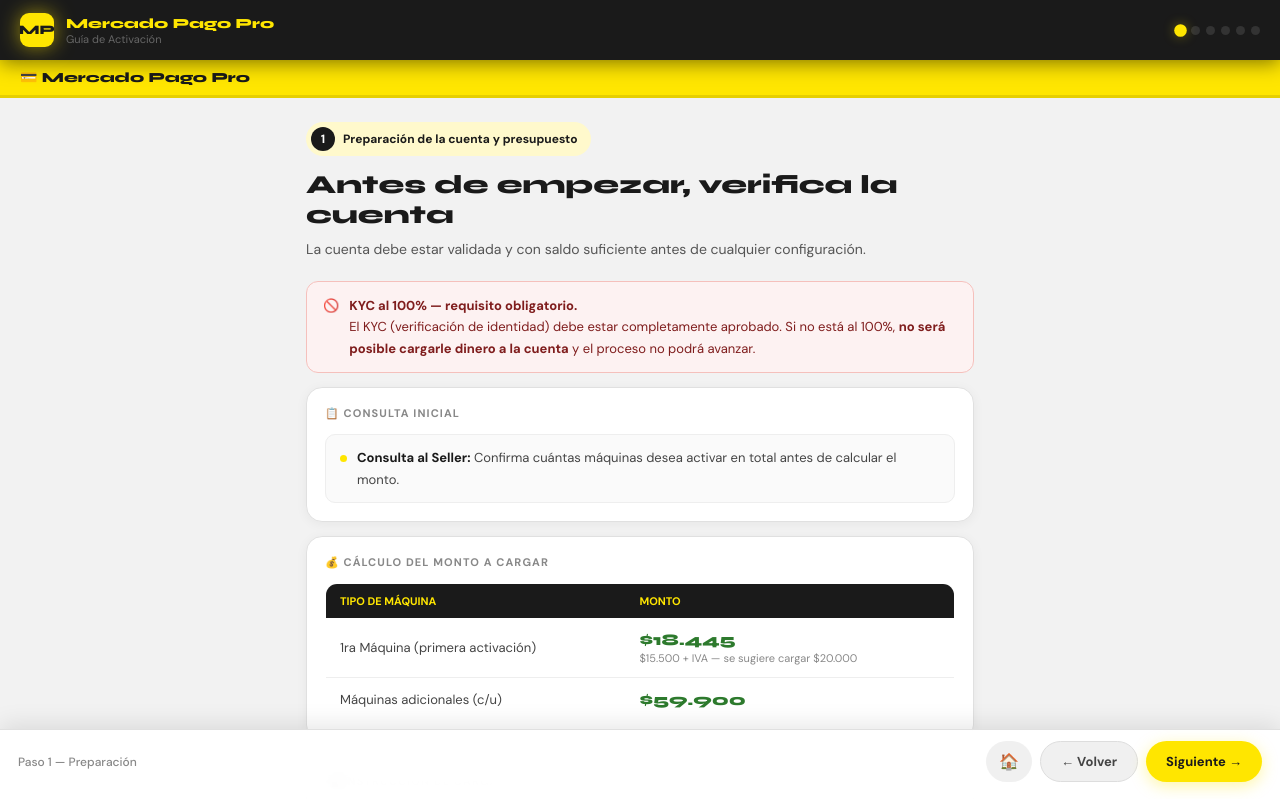
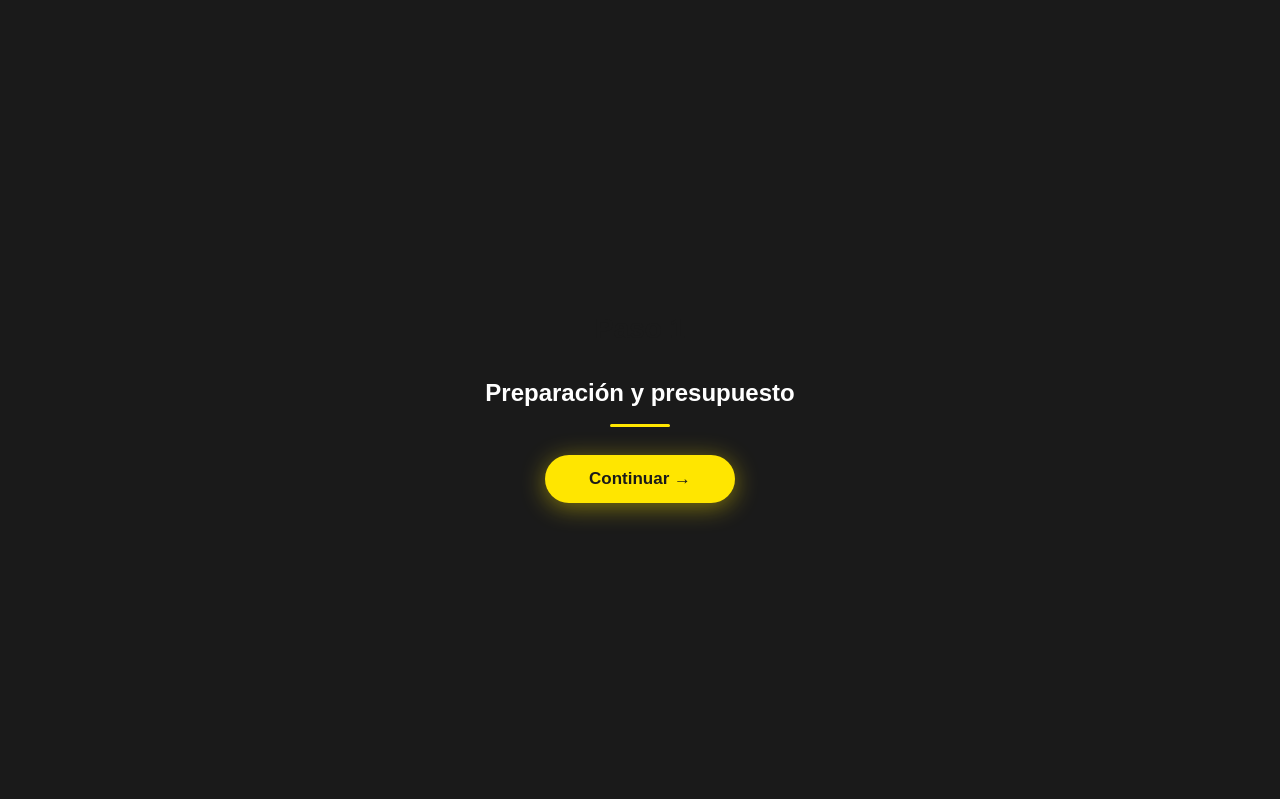
Before and after one commit to Mendeth/FmasV, a plain HTML site: page index.html in a window 1280 px wide. Both pictures are taken after a click on the button "Comenzar ahora →". Shown: the top 799 px of the page. Drawn offline with Linux system fonts and the light colour scheme.

Commit message:
Update index.html

```diff
--- a/index.html
+++ b/index.html
@@ -4,7 +4,6 @@
 <meta charset="UTF-8">
 <meta name="viewport" content="width=device-width, initial-scale=1.0">
 <title>Mercado Pago Pro</title>
-<link href="https://fonts.googleapis.com/css2?family=DM+Sans:wght@400;500;600;700&family=Syne:wght@700;800&display=swap" rel="stylesheet">
 <style>
 :root {
   --black: #1a1a1a;
@@ -25,11 +24,105 @@
 * { margin:0; padding:0; box-sizing:border-box; }
 
 body {
-  font-family: 'DM Sans', sans-serif;
+  font-family: Arial, sans-serif;
   background: var(--bg);
   color: var(--text);
   overflow-x: hidden;
 }
+
+/* ── STEP INDICATOR ── */
+.step-indicator {
+  display: none;
+  position: fixed;
+  inset: 0;
+  background: #1a1a1a;
+  z-index: 1000;
+  align-items: center;
+  justify-content: center;
+  flex-direction: column;
+  gap: 16px;
+  animation: indicatorIn 0.35s cubic-bezier(.22,.68,0,1.2) both;
+}
+
+.step-indicator.show { display: flex; }
+
+@keyframes indicatorIn {
+  from { opacity: 0; transform: scale(0.85); }
+  to   { opacity: 1; transform: scale(1); }
+}
+
+@keyframes indicatorOut {
+  from { opacity: 1; transform: scale(1); }
+  to   { opacity: 0; transform: scale(1.1); }
+}
+
+.step-indicator.hide { animation: indicatorOut 0.3s ease both; }
+
+.si-num {
+  width: auto; min-width: 80px; height: 64px; border-radius: 18px;
+  padding: 0 24px;
+  display: flex; align-items: center; justify-content: center;
+  font-family: Arial, sans-serif;
+  font-size: 28px; font-weight: 800;
+  animation: numPop 0.5s cubic-bezier(.34,1.56,.64,1) 0.1s both;
+}
+
+@keyframes numPop {
+  from { transform: scale(0) rotate(-15deg); opacity: 0; }
+  to   { transform: scale(1) rotate(0deg); opacity: 1; }
+}
+
+.si-num.black  { background: #ffe600; color: #1a1a1a; box-shadow: 0 0 40px rgba(255,230,0,0.5); }
+.si-num.yellow { background: #ffe600; color: #1a1a1a; box-shadow: 0 0 40px rgba(255,230,0,0.5); }
+
+.si-title {
+  font-family: Arial, sans-serif;
+  font-size: 24px; font-weight: 700;
+  color: #ffffff;
+  text-align: center;
+  padding: 0 40px;
+  line-height: 1.3;
+  animation: fadeIn 0.4s ease 0.3s both;
+}
+
+.si-bar {
+  width: 60px; height: 3px;
+  background: #ffe600;
+  border-radius: 100px;
+  animation: barGrow 0.5s ease 0.4s both;
+}
+
+@keyframes barGrow {
+  from { width: 0; opacity: 0; }
+  to   { width: 60px; opacity: 1; }
+}
+
+.si-btn {
+  margin-top: 12px;
+  padding: 14px 44px;
+  background: #ffe600;
+  color: #1a1a1a;
+  border: none;
+  border-radius: 100px;
+  font-family: Arial, sans-serif;
+  font-size: 17px;
+  font-weight: 800;
+  cursor: pointer;
+  box-shadow: 0 4px 24px rgba(255,230,0,0.45);
+  animation: fadeIn 0.4s ease 0.5s both;
+  transition: transform 0.2s cubic-bezier(.34,1.56,.64,1), box-shadow 0.2s;
+  position: relative;
+  overflow: hidden;
+}
+.si-btn::after {
+  content: '';
+  position: absolute; inset: 0;
+  background: linear-gradient(90deg, transparent 0%, rgba(255,255,255,0.3) 50%, transparent 100%);
+  transform: translateX(-100%);
+  transition: transform 0.4s ease;
+}
+.si-btn:hover { transform: scale(1.06); box-shadow: 0 6px 32px rgba(255,230,0,0.6); }
+.si-btn:hover::after { transform: translateX(100%); }
 
 /* ── TOPBAR ── */
 .topbar {
@@ -51,8 +144,8 @@
   background: var(--yellow);
   border-radius: 9px;
   display: flex; align-items: center; justify-content: center;
-  font-family: 'Syne', sans-serif;
-  font-size: 13px; font-weight: 800; color: var(--black);
+  font-family: Arial, sans-serif;
+  font-size: 15px; font-weight: 800; color: var(--black);
   box-shadow: 0 0 12px var(--yellow-glow);
   animation: logoPulse 3s ease-in-out infinite;
 }
@@ -62,8 +155,8 @@
   50%      { box-shadow: 0 0 22px rgba(255,230,0,0.6); }
 }
 
-.topbar-title { color: var(--yellow); font-family: 'Syne', sans-serif; font-size: 14px; font-weight: 800; }
-.topbar-sub   { color: #666; font-size: 11px; }
+.topbar-title { color: var(--yellow); font-family: Arial, sans-serif; font-size: 16px; font-weight: 800; }
+.topbar-sub   { color: #ffffff; font-size: 13px; font-weight: 600; }
 
 .pdots { display: flex; gap: 6px; align-items: center; }
 .pdot {
@@ -77,17 +170,7 @@
 .pdot.done   { background: #4caf50; }
 
 /* ── TITLE BAR ── */
-.titlebar {
-  background: var(--yellow);
-  padding: 9px 20px;
-  display: flex; align-items: center; gap: 8px;
-  font-family: 'Syne', sans-serif;
-  font-size: 14px; font-weight: 800; color: var(--black);
-  border-bottom: 3px solid var(--yellow-dark);
-  position: sticky;
-  top: 60px;
-  z-index: 200;
-}
+
 
 /* ── SLIDES ── */
 .wrap { max-width: 700px; margin: 0 auto; padding: 24px 16px 110px; }
@@ -116,33 +199,39 @@
 /* ── STEP PILL ── */
 .step-pill {
   display: inline-flex; align-items: center; gap: 8px;
-  background: #fff9cc;
-  padding: 5px 14px 5px 5px;
+  background: #ffe600;
+  border: none;
+  padding: 6px 16px 6px 6px;
   border-radius: 100px;
-  font-size: 12px; font-weight: 700;
-  margin-bottom: 14px;
+  font-size: 14px; font-weight: 700;
+  color: #1a1a1a !important;
+  margin-bottom: 16px;
+  box-shadow: 0 3px 12px rgba(255,230,0,0.4);
   animation: fadeIn 0.5s ease 0.1s both;
 }
+.step-pill * { color: #1a1a1a !important; }
+.step-pill .pill-num { background: #1a1a1a !important; color: #ffe600 !important; }
 
 .pill-num {
   width: 24px; height: 24px; border-radius: 50%;
   display: flex; align-items: center; justify-content: center;
-  font-size: 12px; font-weight: 800;
+  font-size: 14px; font-weight: 800;
   transition: transform 0.2s;
 }
 .step-pill:hover .pill-num { transform: rotate(10deg) scale(1.1); }
-.pill-black  { background: var(--black); color: white; }
-.pill-yellow { background: var(--yellow); color: var(--black); }
+.pill-black  { background: #ffe600; color: #1a1a1a; }
+.pill-yellow { background: #ffffff; color: #1a1a1a; }
 
 .slide-title {
-  font-family: 'Syne', sans-serif;
-  font-size: 26px; font-weight: 800;
-  line-height: 1.15; margin-bottom: 8px;
+  font-family: Arial, sans-serif;
+  font-size: 26px; font-weight: 700;
+  line-height: 1.2; margin-bottom: 8px;
+  letter-spacing: -0.01em;
   animation: fadeIn 0.5s ease 0.15s both;
 }
 
 .slide-desc {
-  font-size: 14px; color: var(--soft);
+  font-size: 16px; color: var(--soft);
   line-height: 1.65; margin-bottom: 20px;
   animation: fadeIn 0.5s ease 0.2s both;
 }
@@ -178,7 +267,7 @@
 }
 
 .card-title {
-  font-size: 11px; font-weight: 700;
+  font-size: 13px; font-weight: 700;
   text-transform: uppercase; letter-spacing: .1em;
   color: var(--muted); margin-bottom: 14px;
 }
@@ -190,7 +279,7 @@
   display: flex; gap: 10px; align-items: flex-start;
   background: #fafafa; border: 1px solid #eee;
   border-radius: 10px; padding: 12px 14px;
-  font-size: 13px; line-height: 1.65; color: #444;
+  font-size: 15px; line-height: 1.65; color: #444;
   transition: background 0.2s, border-color 0.2s, transform 0.2s;
 }
 
@@ -204,7 +293,7 @@
   min-width: 22px; height: 22px; border-radius: 6px;
   background: var(--yellow); color: var(--black);
   display: flex; align-items: center; justify-content: center;
-  font-size: 11px; font-weight: 800; flex-shrink: 0; margin-top: 2px;
+  font-size: 13px; font-weight: 800; flex-shrink: 0; margin-top: 2px;
   transition: transform 0.2s;
 }
 .item:hover .item-num { transform: scale(1.15); }
@@ -229,23 +318,33 @@
 }
 .ptable th {
   background: var(--black); color: var(--yellow);
-  font-size: 11px; font-weight: 700; text-transform: uppercase;
+  font-size: 13px; font-weight: 700; text-transform: uppercase;
   padding: 10px 14px; text-align: left;
 }
 .ptable td {
-  padding: 12px 14px; font-size: 13px;
+  padding: 12px 14px; font-size: 15px;
   color: #444; border-bottom: 1px solid #eee;
   transition: background 0.2s;
 }
 .ptable tr:hover td { background: #fff9cc; }
 .ptable tr:last-child td { border-bottom: none; }
-.price-amount { font-family: 'Syne', sans-serif; font-size: 16px; font-weight: 800; color: var(--green); }
-.price-note   { font-size: 11px; color: var(--muted); display: block; margin-top: 2px; }
+.price-amount {
+  font-family: Arial, sans-serif;
+  font-size: 19px;
+  font-weight: 700;
+  color: var(--black);
+  background: var(--yellow);
+  padding: 2px 10px;
+  border-radius: 6px;
+  display: inline-block;
+  letter-spacing: 0.01em;
+}
+.price-note   { font-size: 13px; color: var(--muted); display: block; margin-top: 2px; }
 
 /* ── CALLOUTS ── */
 .callout {
   border-radius: 12px; padding: 13px 16px;
-  font-size: 13px; line-height: 1.65;
+  font-size: 15px; line-height: 1.65;
   display: flex; gap: 10px; align-items: flex-start;
   margin-bottom: 14px;
   transition: transform 0.2s, box-shadow 0.2s;
@@ -284,8 +383,8 @@
 .ov-num {
   width: 36px; height: 36px; border-radius: 10px;
   display: flex; align-items: center; justify-content: center;
-  font-family: 'Syne', sans-serif;
-  font-size: 16px; font-weight: 800; flex-shrink: 0;
+  font-family: Arial, sans-serif;
+  font-size: 18px; font-weight: 800; flex-shrink: 0;
   transition: transform 0.25s cubic-bezier(.34,1.56,.64,1);
 }
 .ov-item:hover .ov-num { transform: rotate(-8deg) scale(1.1); }
@@ -293,10 +392,10 @@
 .ov-black  { background: var(--black); color: white; }
 .ov-yellow { background: var(--yellow); color: var(--black); }
 .ov-text { flex: 1; }
-.ov-label { font-size: 13px; font-weight: 700; color: var(--black); }
-.ov-sub   { font-size: 11px; color: var(--muted); margin-top: 2px; }
+.ov-label { font-size: 15px; font-weight: 700; color: var(--black); }
+.ov-sub   { font-size: 13px; color: var(--muted); margin-top: 2px; }
 .ov-arrow {
-  color: #ccc; font-size: 20px;
+  color: #ccc; font-size: 22px;
   transition: transform 0.2s, color 0.2s;
 }
 .ov-item:hover .ov-arrow { transform: translateX(4px); color: var(--yellow-dark); }
@@ -320,7 +419,7 @@
 }
 
 .rocket {
-  font-size: 52px; display: block; margin-bottom: 14px;
+  font-size: 54px; display: block; margin-bottom: 14px;
   animation: rocketBounce 2s ease-in-out infinite;
   filter: drop-shadow(0 4px 12px rgba(255,230,0,0.3));
 }
@@ -331,16 +430,16 @@
 }
 
 .welcome-box h2 {
-  font-family: 'Syne', sans-serif;
-  color: white; font-size: 24px; font-weight: 800; margin-bottom: 10px;
+  font-family: Arial, sans-serif;
+  color: white; font-size: 26px; font-weight: 800; margin-bottom: 10px;
 }
-.welcome-box p { color: rgba(255,255,255,.72); font-size: 14px; line-height: 1.65; margin-bottom: 24px; }
+.welcome-box p { color: rgba(255,255,255,.72); font-size: 16px; line-height: 1.65; margin-bottom: 24px; }
 
 .welcome-btn {
   background: var(--yellow); color: var(--black);
   padding: 14px 36px; border-radius: 100px;
-  font-family: 'Syne', sans-serif;
-  font-size: 15px; font-weight: 800; border: none; cursor: pointer;
+  font-family: Arial, sans-serif;
+  font-size: 17px; font-weight: 800; border: none; cursor: pointer;
   box-shadow: 0 4px 20px var(--yellow-glow);
   transition: transform 0.2s cubic-bezier(.34,1.56,.64,1), box-shadow 0.2s;
   position: relative; overflow: hidden;
@@ -363,22 +462,22 @@
   animation: fadeIn 0.5s ease both;
 }
 .final-box .emoji {
-  font-size: 48px; display: block; margin-bottom: 14px;
+  font-size: 50px; display: block; margin-bottom: 14px;
   animation: partyPop 0.6s cubic-bezier(.34,1.56,.64,1) 0.2s both;
 }
 @keyframes partyPop {
   from { transform: scale(0) rotate(-20deg); opacity: 0; }
   to   { transform: scale(1) rotate(0deg); opacity: 1; }
 }
-.final-box h2 { font-family: 'Syne', sans-serif; color: white; font-size: 24px; font-weight: 800; margin-bottom: 8px; }
-.final-box p  { color: rgba(255,255,255,.7); font-size: 14px; line-height: 1.6; }
+.final-box h2 { font-family: Arial, sans-serif; color: white; font-size: 26px; font-weight: 800; margin-bottom: 8px; }
+.final-box p  { color: rgba(255,255,255,.7); font-size: 16px; line-height: 1.6; }
 
 .checklist { display: flex; flex-direction: column; gap: 9px; }
 .check-item {
   display: flex; align-items: center; gap: 11px;
   background: white; border: 1px solid var(--border);
   border-radius: 12px; padding: 12px 15px;
-  font-size: 13px; color: #444;
+  font-size: 15px; color: #444;
   transition: transform 0.2s, border-color 0.2s, background 0.2s;
   animation: fadeIn 0.4s ease both;
 }
@@ -394,7 +493,7 @@
   width: 26px; height: 26px; border-radius: 50%;
   background: #fff9cc; border: 2px solid var(--yellow);
   display: flex; align-items: center; justify-content: center;
-  font-size: 12px; font-weight: 800; color: var(--black); flex-shrink: 0;
+  font-size: 14px; font-weight: 800; color: var(--black); flex-shrink: 0;
   transition: transform 0.25s cubic-bezier(.34,1.56,.64,1);
 }
 .check-item:hover .check-icon { transform: rotate(10deg) scale(1.15); }
@@ -412,7 +511,7 @@
 }
 
 .nav-label {
-  font-size: 12px; color: var(--muted);
+  font-size: 14px; color: var(--muted);
   flex: 1; overflow: hidden; white-space: nowrap; text-overflow: ellipsis;
   font-weight: 500;
 }
@@ -421,8 +520,8 @@
 
 .btn {
   padding: 10px 20px; border-radius: 100px;
-  font-family: 'DM Sans', sans-serif;
-  font-size: 13px; font-weight: 700; border: none; cursor: pointer;
+  font-family: Arial, sans-serif;
+  font-size: 15px; font-weight: 700; border: none; cursor: pointer;
   transition: transform 0.2s cubic-bezier(.34,1.56,.64,1), box-shadow 0.2s;
   position: relative; overflow: hidden;
 }
@@ -436,7 +535,7 @@
 }
 .btn:hover::after { transform: translateX(100%); }
 
-.btn-home  { background: #f0f0f0; color: #444; padding: 10px 13px; font-size: 16px; }
+.btn-home  { background: #f0f0f0; color: #444; padding: 10px 13px; font-size: 18px; }
 .btn-home:hover  { transform: scale(1.12) rotate(-5deg); background: #e8e8e8; }
 
 .btn-back  { background: #f0f0f0; color: #444; border: 1.5px solid #ddd; }
@@ -466,7 +565,6 @@
   <div class="pdots" id="pdots"></div>
 </div>
 
-<div class="titlebar">💳 Mercado Pago Pro</div>
 
 <div class="wrap">
 
@@ -490,7 +588,7 @@
 
 <!-- SLIDE 1 -->
 <div class="slide" id="s1">
-  <div class="step-pill"><div class="pill-num pill-black">1</div>Preparación de la cuenta y presupuesto</div>
+  <div class="step-pill"><div class="pill-num pill-black">1</div>Paso 1 — Preparación de la cuenta y presupuesto</div>
   <div class="slide-title">Antes de empezar, verifica la cuenta</div>
   <div class="slide-desc">La cuenta debe estar validada y con saldo suficiente antes de cualquier configuración.</div>
   <div class="callout c-danger"><span>🚫</span><div><strong>KYC al 100% — requisito obligatorio.</strong><br>El KYC (verificación de identidad) debe estar completamente aprobado. Si no está al 100%, <strong>no será posible cargarle dinero a la cuenta</strong> y el proceso no podrá avanzar.</div></div>
@@ -502,18 +600,18 @@
 
 <!-- SLIDE 2 -->
 <div class="slide" id="s2">
-  <div class="step-pill"><div class="pill-num pill-yellow">2</div>Adhesión al Plan Pro</div>
+  <div class="step-pill"><div class="pill-num pill-yellow">2</div>Paso 2 — Adhesión al Plan Pro</div>
   <div class="slide-title">Activación de la suscripción Pro</div>
   <div class="slide-desc">Con el saldo reflejado en la cuenta, es momento de adherirse al plan.</div>
-  <div class="card"><div class="card-title">🔍 Verificación previa</div><div class="item-list"><div class="item"><div class="item-dot"></div><div>Verifica que en la <strong>esquina superior derecha</strong> del navegador figure la <strong>cuenta del seller correctamente logueada</strong>. Si no lo está, puede arrojar errores.</div></div><div class="item"><div class="item-dot"></div><div>Confirma antes de continuar: cuenta correcta ✓, saldo disponible ✓.</div></div></div></div>
-  <div class="card"><div class="card-title">🔗 Pasos de adhesión</div><div class="item-list"><div class="item"><div class="item-num">1</div><div>Envía el <strong>Link de Suscripción</strong> al seller.</div></div><div class="item"><div class="item-num">2</div><div>El seller sigue los pasos para adherirse al plan dentro del link.</div></div><div class="item"><div class="item-num">3</div><div><strong>Nota técnica:</strong> El sistema solo verifica que el dinero esté en la cuenta. Aún no se realiza ningún cobro.</div></div><div class="item"><div class="item-num">4</div><div>Al finalizar, la <strong>misma suscripción redirigirá automáticamente</strong> al seller a la App de Mercado Pago, donde confirmará que la suscripción aparece como <span class="green">activa</span>.</div></div></div></div>
+  <div class="callout c-danger"><span>📅</span><div><strong>Atención: el envío del link de suscripción es válido hasta el día 17/05.</strong> A partir del 18/05 este proceso puede cambiar. Estar atento a las indicaciones del <strong>Doctor Paleo</strong> para conocer el nuevo procedimiento.</div></div>
+  <div class="card"><div class="card-title">🔗 Pasos de adhesión</div><div class="item-list"><div class="item"><div class="item-num">1</div><div>Envía el <strong>Link de Suscripción</strong> al seller.</div></div><div class="item"><div class="item-num">2</div><div>Una vez que el seller abra el link, verifica que en la <strong>esquina superior derecha</strong> del navegador figure la <strong>cuenta del seller correctamente logueada</strong>. Si no lo está, puede arrojar errores. Confirma: cuenta correcta ✓, saldo disponible ✓.</div></div><div class="item"><div class="item-num">3</div><div>El seller sigue los pasos para adherirse al plan dentro del link.</div></div><div class="item"><div class="item-num">4</div><div><strong>Nota técnica:</strong> El sistema solo verifica que el dinero esté en la cuenta. Aún no se realiza ningún cobro.</div></div><div class="item"><div class="item-num">5</div><div>Al finalizar, la <strong>misma suscripción redirigirá automáticamente</strong> al seller a la App de Mercado Pago, donde confirmará que la suscripción aparece como <span class="green">activa</span>.</div></div></div></div>
   <div class="callout c-warning"><span>⚠️</span><div><strong>El sistema puede mostrar "120 días gratis".</strong> Esto es un error de programación en proceso de corrección. Este servicio es de pago. No informárselo al cliente como condición real.</div></div>
   <div class="callout c-success"><span>✅</span><div>La app de Mercado Pago es la confirmación oficial. Si la suscripción aparece como activa ahí, el paso fue exitoso.</div></div>
 </div>
 
 <!-- SLIDE 3 -->
 <div class="slide" id="s3">
-  <div class="step-pill"><div class="pill-num pill-black">3</div>Venta de la primera máquina</div>
+  <div class="step-pill"><div class="pill-num pill-black">3</div>Paso 3 — Venta de la primera máquina</div>
   <div class="slide-title">Ejecución de la venta en Fast</div>
   <div class="slide-desc">Este paso se realiza <strong>una sola vez</strong> con <strong>una sola máquina</strong>. Se usa "Pie + Cuotas" únicamente aquí.</div>
   <div class="card"><div class="card-title">⚡ Proceso de venta</div><div class="item-list"><div class="item"><div class="item-num">1</div><div>Inicia la venta en Fast hasta llegar a <span class="orange">"Selección de Pago"</span>.</div></div><div class="item"><div class="item-num">2</div><div>Método de Pago: selecciona <span class="orange">"Pie + Cuotas"</span>.</div></div><div class="item"><div class="item-num">3</div><div>Se generará un link de pago. El seller lo paga con el <strong>saldo cargado previamente</strong>.</div></div></div></div>
@@ -523,26 +621,26 @@
 
 <!-- SLIDE 4 -->
 <div class="slide" id="s4">
-  <div class="step-pill"><div class="pill-num pill-yellow">4</div>Configuración de tasas y TPV</div>
+  <div class="step-pill"><div class="pill-num pill-yellow">4</div>Paso 4 — Configuración de tasas y TPV</div>
   <div class="slide-title">Configura el TPV sin setear tasas</div>
   <div class="slide-desc">Este paso tiene una acción crítica que no debe omitirse bajo ningún concepto.</div>
-  <div class="card"><div class="card-title">🖥️ Pasos de configuración</div><div class="item-list"><div class="item"><div class="item-num">1</div><div>Tras el pago, el sistema solicitará configurar las tasas.</div></div><div class="item"><div class="item-num">2</div><div>Ingresa el <strong>TPV de la máquina</strong> y presiona continuar.</div></div><div class="item"><div class="item-num">3</div><div>Finaliza la venta.</div></div></div></div>
+  <div class="card"><div class="card-title">🖥️ Pasos de configuración</div><div class="item-list"><div class="item"><div class="item-num">1</div><div>Tras el pago, el sistema solicitará configurar las tasas.</div></div><div class="item"><div class="item-num">2</div><div>Ingresa el <strong>TPV del seller</strong>.</div></div><div class="item"><div class="item-num">3</div><div>Finaliza la venta.</div></div></div></div>
   <div class="callout c-danger"><span>🚫</span><div><strong>Acción obligatoria: selecciona "No setear tasas" (dejar desactivadas).</strong><br>Esto es VITAL. Setear tasas manualmente genera problemas técnicos y bloqueos futuros.</div></div>
   <div class="callout c-warning"><span>🕐</span><div><strong>Las tasas se configurarán automáticamente entre las 11 y 12 del día siguiente.</strong> Informa al seller que puede utilizar las máquinas a partir de las 12 del mediodía del día siguiente para contar con las tasas F+V.</div></div>
 </div>
 
 <!-- SLIDE 5 -->
 <div class="slide" id="s5">
-  <div class="step-pill"><div class="pill-num pill-black">5</div>Activación de máquinas adicionales</div>
+  <div class="step-pill"><div class="pill-num pill-black">5</div>Paso 5 — Activación de máquinas adicionales</div>
   <div class="slide-title">Agrega todas las máquinas que necesites</div>
-  <div class="slide-desc">Desde esta activación ya puedes agregar <strong>2, 3, 4, 5 o más máquinas</strong>. Repite los pasos por cada una.</div>
+  <div class="slide-desc">Desde la segunda máquina en adelante — ya sean 3, 4, 5 o más — la venta se realiza de forma normal en Fast. Estas máquinas adicionales se pueden agregar <strong>en conjunto en una misma sesión</strong> o <strong>por separado en distintos momentos</strong>, según lo que necesites.</div>
   <div class="callout c-info"><span>ℹ️</span><div><strong>"Pie + Cuotas"</strong> fue solo para la primera. Todas las adicionales se activan con <strong>"Link de Pago"</strong>.</div></div>
-  <div class="card mt10"><div class="card-title">🔄 Repetir por cada máquina adicional</div><div class="item-list"><div class="item"><div class="item-num">1</div><div>Inicia una venta normal en Fast.</div></div><div class="item"><div class="item-num">2</div><div>Selección de Pago: utiliza <strong>"Link de Pago"</strong>.</div></div><div class="item"><div class="item-num">3</div><div>El seller paga los <strong>$59.900</strong> con su saldo disponible.</div></div><div class="item"><div class="item-num">4</div><div>Marca <span class="red">"No setear tasas"</span> al indicar el TPV.</div></div><div class="item"><div class="item-num">5</div><div>Presiona continuar y completa la venta. <strong>Repite desde el paso 1 para cada máquina.</strong></div></div></div></div>
+  <div class="card mt10"><div class="card-title">🔄 Nueva venta por cada máquina adicional</div><div class="item-list"><div class="item"><div class="item-num">1</div><div>Inicia una <strong>nueva venta</strong> en Fast.</div></div><div class="item"><div class="item-num">2</div><div>Selección de Pago: utiliza <strong>"Link de Pago"</strong>.</div></div><div class="item"><div class="item-num">3</div><div>El seller paga los <strong>$59.900 o más</strong>, según la cantidad de máquinas adicionales, con su saldo disponible.</div></div><div class="item"><div class="item-num">4</div><div>Marca <span class="red">"No setear tasas"</span> al indicar el TPV.</div></div><div class="item"><div class="item-num">5</div><div>Finaliza la venta.</div></div></div></div>
 </div>
 
 <!-- SLIDE 6 -->
 <div class="slide" id="s6">
-  <div class="step-pill"><div class="pill-num pill-yellow">6</div>Activación con Felipe Paleo</div>
+  <div class="step-pill"><div class="pill-num pill-yellow">6</div>Paso 6 — Activación con Felipe Paleo</div>
   <div class="slide-title">Solicita la activación del F+V</div>
   <div class="slide-desc">Último paso: enviar el Cust_ID del seller a Felipe Paleo para activar el F+V.</div>
   <div class="card"><div class="card-title">📨 Qué hacer</div><div class="item-list"><div class="item"><div class="item-num">1</div><div>Obtén el <strong>Cust_ID</strong> de la cuenta del seller.</div></div><div class="item"><div class="item-num">2</div><div>Envíaselo a <strong>Felipe Paleo</strong> solicitando específicamente la <strong>activación del F+V</strong>.</div></div><div class="item"><div class="item-num">3</div><div>Informa al seller que debe esperar hasta las <strong>12 del mediodía del día siguiente</strong> para comenzar a usar la o las máquinas.</div></div></div></div>
@@ -557,6 +655,14 @@
 </div>
 
 </div><!-- /wrap -->
+
+<!-- STEP INDICATOR -->
+<div class="step-indicator" id="stepIndicator">
+  <div class="si-num" id="siNum">1</div>
+  <div class="si-title" id="siTitle"></div>
+  <div class="si-bar"></div>
+  <button class="si-btn" id="siBtn" onclick="dismissIndicator()">Continuar →</button>
+</div>
 
 <!-- BOTTOM NAV -->
 <div class="bottom-nav">
@@ -599,15 +705,39 @@
   }
 }
 
+var stepNames = ['','Preparación y presupuesto','Adhesión al Plan Pro','Venta primera máquina','Tasas y TPV','Máquinas adicionales','Activación con Felipe Paleo'];
+
+var pendingSlide = -1;
+
+function showIndicator(n, cb) {
+  if (n === 0 || n === 7) { cb(); return; }
+  pendingSlide = n;
+  window._indicatorCb = cb;
+  document.getElementById('siNum').textContent = 'Paso ' + n;
+  document.getElementById('siTitle').textContent = stepNames[n] || '';
+  document.getElementById('stepIndicator').className = 'step-indicator show';
+}
+
+function dismissIndicator() {
+  var ind = document.getElementById('stepIndicator');
+  ind.className = 'step-indicator show hide';
+  setTimeout(function() {
+    ind.className = 'step-indicator';
+    if (window._indicatorCb) { window._indicatorCb(); window._indicatorCb = null; }
+  }, 300);
+}
+
 function goTo(n) {
   var prev = document.getElementById('s' + cur);
   prev.className = 'slide';
   cur = n;
-  var next = document.getElementById('s' + cur);
-  next.className = 'slide active';
   updateDots();
   updateNav();
   window.scrollTo({ top: 0, behavior: 'smooth' });
+  showIndicator(n, function() {
+    var next = document.getElementById('s' + cur);
+    next.className = 'slide active';
+  });
 }
 
 function goNext() { goTo(cur + 1 >= TOTAL ? 0 : cur + 1); }
```
